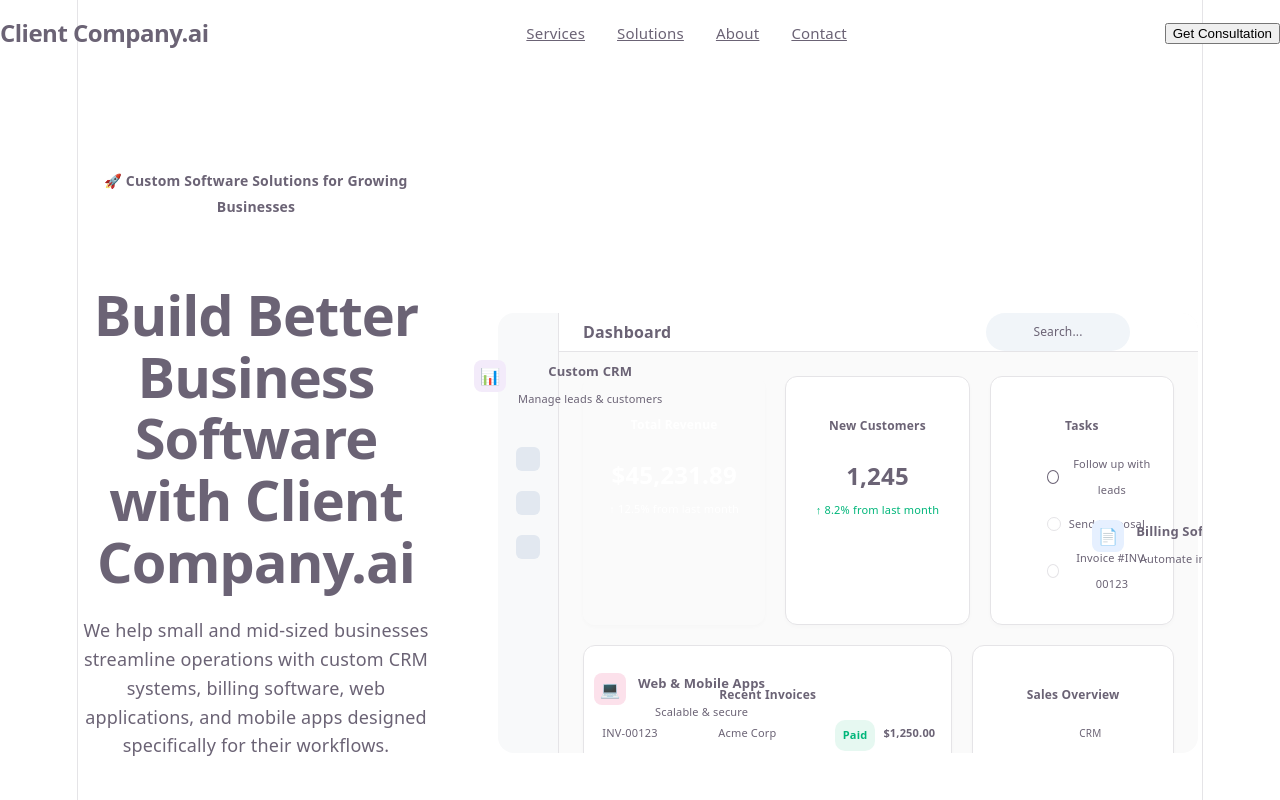
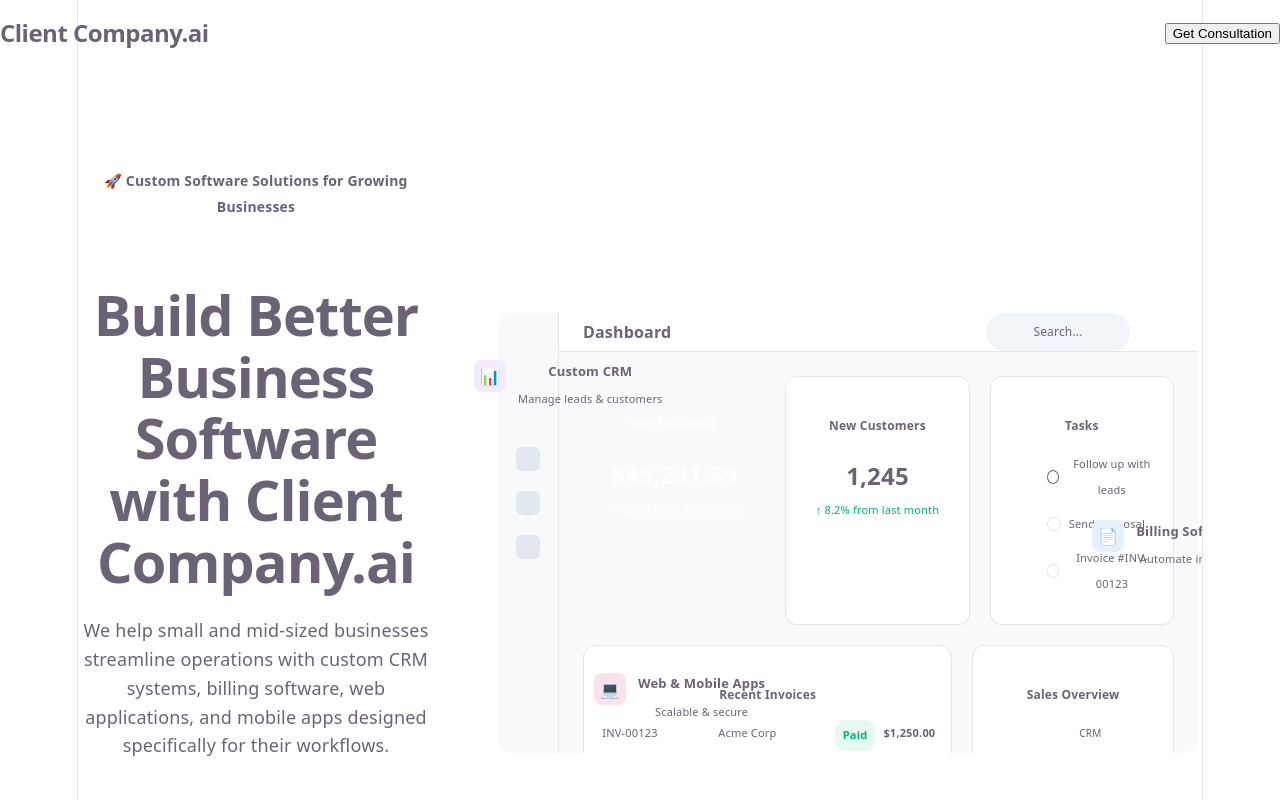
Before and after one commit to akp660/ClientSolution_Website, a React (Vite) app: page / in a window 1280 px wide. Shown: the top 800 px of the page. Built offline with nearby package versions, Linux system fonts and the light colour scheme; the HTML template or start-up script is replaced by a standard one.

Commit message:
refactor: Comment out unused components in Navbar and Home pages

```diff
--- a/src/components/Navbar.jsx
+++ b/src/components/Navbar.jsx
@@ -9,10 +9,10 @@ const Navbar = () => {
           Client Company<span>.ai</span>
         </div>
         <nav className="nav-links">
-          <a href="#services">Services</a>
+          {/* <a href="#services">Services</a>
           <a href="#solutions">Solutions</a>
           <a href="#about">About</a>
-          <a href="#contact">Contact</a>
+          <a href="#contact">Contact</a> */}
         </nav>
         <div className="nav-actions">
           <button className="btn-primary">Get Consultation</button>
--- a/src/pages/Home.jsx
+++ b/src/pages/Home.jsx
@@ -3,7 +3,7 @@ import Navbar from '../components/Navbar';
 import Hero from '../components/Hero';
 import Services from '../components/Services';
 import Process from '../components/Process';
-import Cta from '../components/Cta';
+//import Cta from '../components/Cta';
 import Footer from '../components/Footer';
 import './Home.css';
 
@@ -15,7 +15,7 @@ const Home = () => {
         <Hero />
         <Services />
         <Process />
-        <Cta />
+
       </main>
       <Footer />
     </div>
```
